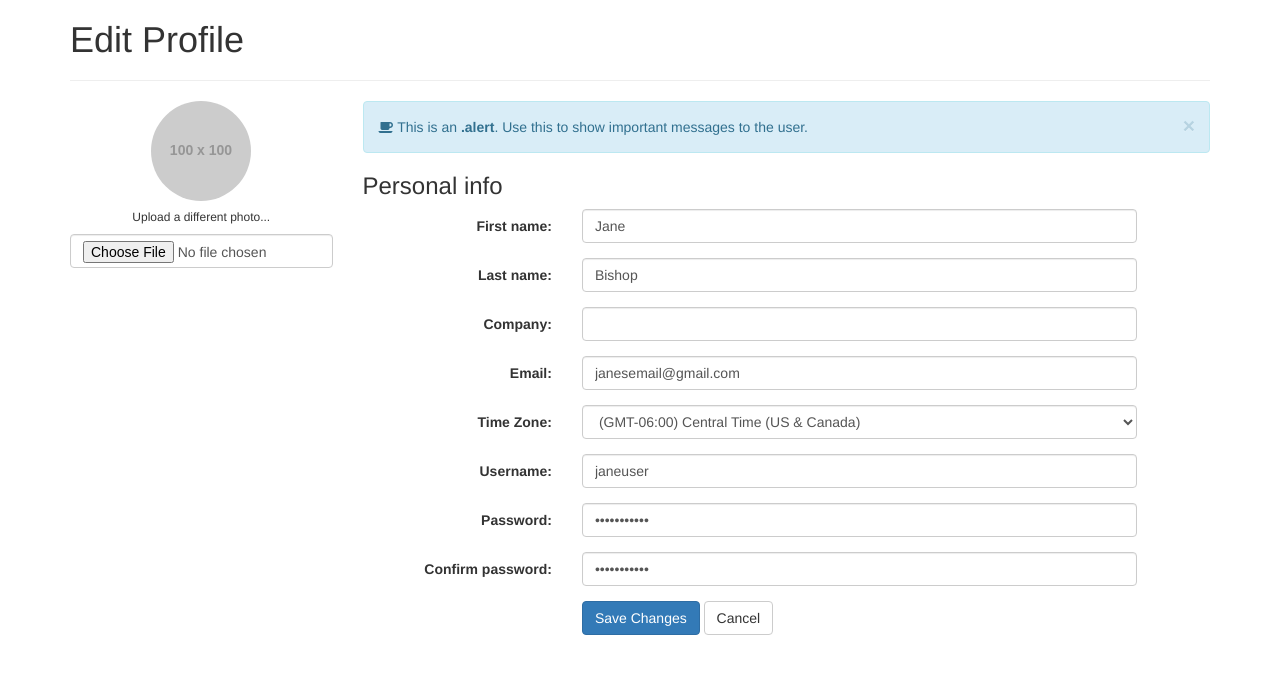
After one commit to ShawnDK/interfaceD, a PHP site: page /test.html in a window 1280 px wide. The commit adds this page. Shown: the top 690 px of the page. Run offline with PHP 8.4, Linux system fonts and the light colour scheme; grey boxes labelled with a size stand in for pictures from a placeholder-image service; some libraries are stand-ins or nearby versions.

Commit message:
Mandatory2

```diff
--- a/results.html
+++ b/results.html
@@ -1,7 +1,7 @@
 <!doctype html>
 <html>
 <head>
-	<title>Page Titl e</title>
+	<title>Page Title</title>
 	<meta charset="UTF-8">
 	<meta name="viewport" content="initial-scale=1.0">
       <link href="style.css" rel="stylesheet">
--- a/search.html
+++ b/search.html
@@ -1,7 +1,7 @@
 <!doctype html>
 <html>
 	<head>
-		<title>New</title>
+		<title>Page Title</title>
 		<meta charset="UTF-8">
 		<meta name="viewport" content="initial-scale=1.0">
         <link href="style.css" rel="stylesheet">
@@ -72,6 +72,8 @@
                 <img class="item" src="images/image.jpg" alt="">
                 <img class="item" src="images/image.jpg" alt="">
                 <img class="item" src="images/image.jpg" alt="">
+                <img class="empty" src="images/image.jpg" alt="">
+                <img class="empty" src="images/image.jpg" alt="">
 
 
             </div>
@@ -87,6 +89,8 @@
                 <img class="item" src="images/image.jpg" alt="">
                 <img class="item" src="images/image.jpg" alt="">
                 <img class="item" src="images/image.jpg" alt="">
+                <img class="empty" src="images/image.jpg" alt="">
+                <img class="empty" src="images/image.jpg" alt="">
             </div>
         </div>
 
--- a/style.css
+++ b/style.css
@@ -224,6 +224,10 @@ body {
     width: 270px;
     margin-top: 25px;
     margin-bottom: 15px; }
+  #destinationsFavourite .empty, #destinationsHistory .empty {
+    opacity: 0;
+    width: 270px;
+    height: 1px; }
   #destinationsFavourite .favourite-images, #destinationsHistory .favourite-images {
     width: 80%; }
 
--- a/style.scss
+++ b/style.scss
@@ -172,6 +172,11 @@ body{
         width: 270px;
         margin-top: 25px;
         margin-bottom: 15px;
+    }
+    .empty{
+        opacity: 0;
+        width: 270px;
+        height: 1px;
     }
     .favourite-images{
         @include display-flex();
--- /dev/null
+++ b/test.html
@@ -0,0 +1,114 @@
+<!doctype html>
+<html>
+	<head>
+		<title>Page Title</title>
+		<meta charset="UTF-8">
+		<meta name="viewport" content="initial-scale=1.0">
+        <link href="style.css" rel="stylesheet">
+        <link rel="stylesheet" href="https://maxcdn.bootstrapcdn.com/font-awesome/4.3.0/css/font-awesome.min.css">
+        <link rel="stylesheet" href="https://maxcdn.bootstrapcdn.com/bootstrap/3.3.7/css/bootstrap.min.css">
+        <link href="https://fonts.googleapis.com/css?family=Open+Sans:400,600,700" rel="stylesheet">
+	</head>
+
+	<body>
+       <div class="container">
+    <h1>Edit Profile</h1>
+  	<hr>
+	<div class="row">
+      <!-- left column -->
+      <div class="col-md-3">
+        <div class="text-center">
+          <img src="//placehold.it/100" class="avatar img-circle" alt="avatar">
+          <h6>Upload a different photo...</h6>
+
+          <input type="file" class="form-control">
+        </div>
+      </div>
+
+      <!-- edit form column -->
+      <div class="col-md-9 personal-info">
+        <div class="alert alert-info alert-dismissable">
+          <a class="panel-close close" data-dismiss="alert">×</a>
+          <i class="fa fa-coffee"></i>
+          This is an <strong>.alert</strong>. Use this to show important messages to the user.
+        </div>
+        <h3>Personal info</h3>
+
+        <form class="form-horizontal" role="form">
+          <div class="form-group">
+            <label class="col-lg-3 control-label">First name:</label>
+            <div class="col-lg-8">
+              <input class="form-control" type="text" value="Jane">
+            </div>
+          </div>
+          <div class="form-group">
+            <label class="col-lg-3 control-label">Last name:</label>
+            <div class="col-lg-8">
+              <input class="form-control" type="text" value="Bishop">
+            </div>
+          </div>
+          <div class="form-group">
+            <label class="col-lg-3 control-label">Company:</label>
+            <div class="col-lg-8">
+              <input class="form-control" type="text" value="">
+            </div>
+          </div>
+          <div class="form-group">
+            <label class="col-lg-3 control-label">Email:</label>
+            <div class="col-lg-8">
+              <input class="form-control" type="text" value="janesemail@gmail.com">
+            </div>
+          </div>
+          <div class="form-group">
+            <label class="col-lg-3 control-label">Time Zone:</label>
+            <div class="col-lg-8">
+              <div class="ui-select">
+                <select id="user_time_zone" class="form-control">
+                  <option value="Hawaii">(GMT-10:00) Hawaii</option>
+                  <option value="Alaska">(GMT-09:00) Alaska</option>
+                  <option value="Pacific Time (US &amp; Canada)">(GMT-08:00) Pacific Time (US &amp; Canada)</option>
+                  <option value="Arizona">(GMT-07:00) Arizona</option>
+                  <option value="Mountain Time (US &amp; Canada)">(GMT-07:00) Mountain Time (US &amp; Canada)</option>
+                  <option value="Central Time (US &amp; Canada)" selected="selected">(GMT-06:00) Central Time (US &amp; Canada)</option>
+                  <option value="Eastern Time (US &amp; Canada)">(GMT-05:00) Eastern Time (US &amp; Canada)</option>
+                  <option value="Indiana (East)">(GMT-05:00) Indiana (East)</option>
+                </select>
+              </div>
+            </div>
+          </div>
+          <div class="form-group">
+            <label class="col-md-3 control-label">Username:</label>
+            <div class="col-md-8">
+              <input class="form-control" type="text" value="janeuser">
+            </div>
+          </div>
+          <div class="form-group">
+            <label class="col-md-3 control-label">Password:</label>
+            <div class="col-md-8">
+              <input class="form-control" type="password" value="11111122333">
+            </div>
+          </div>
+          <div class="form-group">
+            <label class="col-md-3 control-label">Confirm password:</label>
+            <div class="col-md-8">
+              <input class="form-control" type="password" value="11111122333">
+            </div>
+          </div>
+          <div class="form-group">
+            <label class="col-md-3 control-label"></label>
+            <div class="col-md-8">
+              <input type="button" class="btn btn-primary" value="Save Changes">
+              <span></span>
+              <input type="reset" class="btn btn-default" value="Cancel">
+            </div>
+          </div>
+        </form>
+      </div>
+  </div>
+</div>
+<hr>
+
+
+        <script src="script.js"></script>
+	</body>
+</html>
```
Also changed, not shown: 2 other files.
